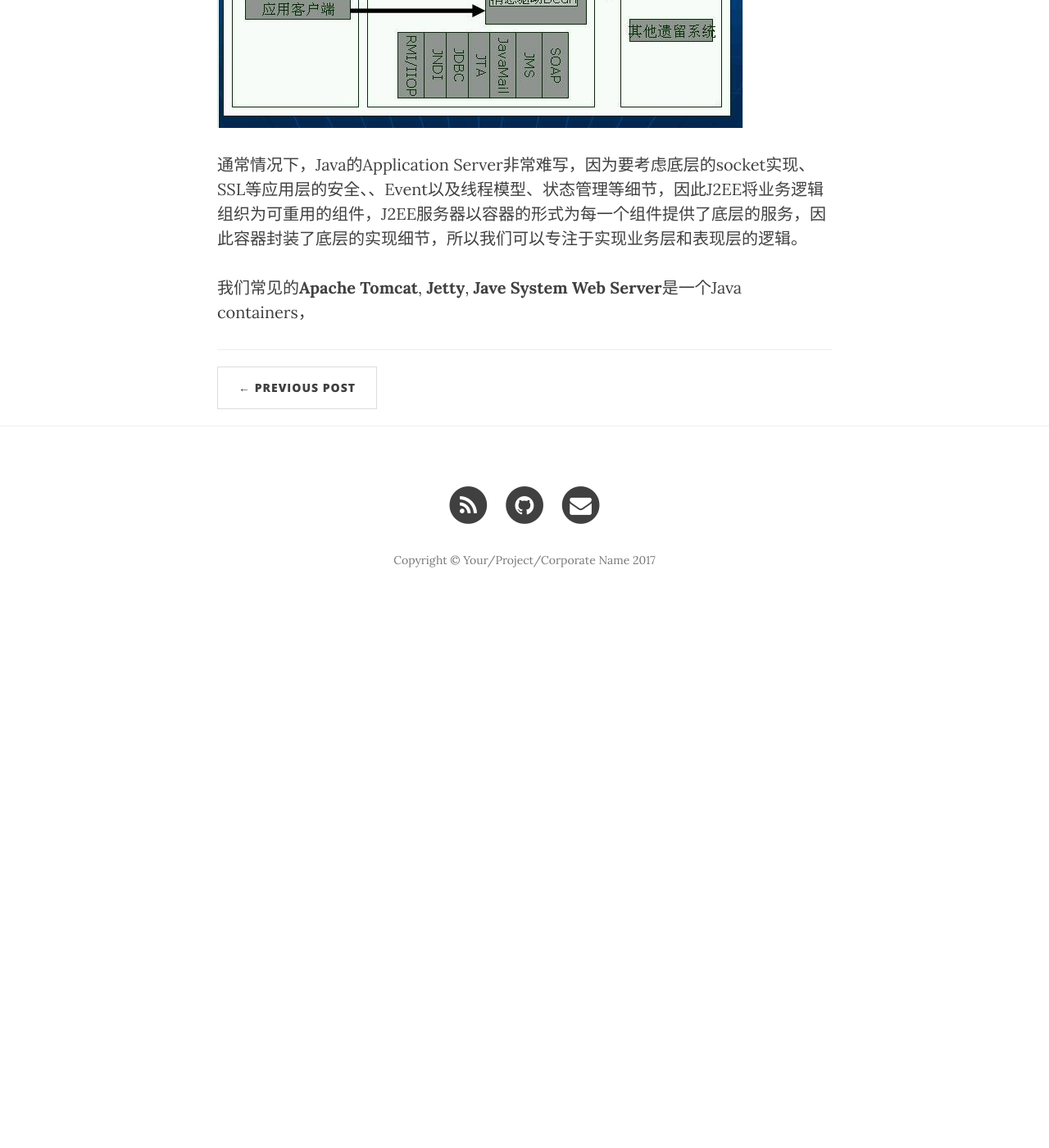
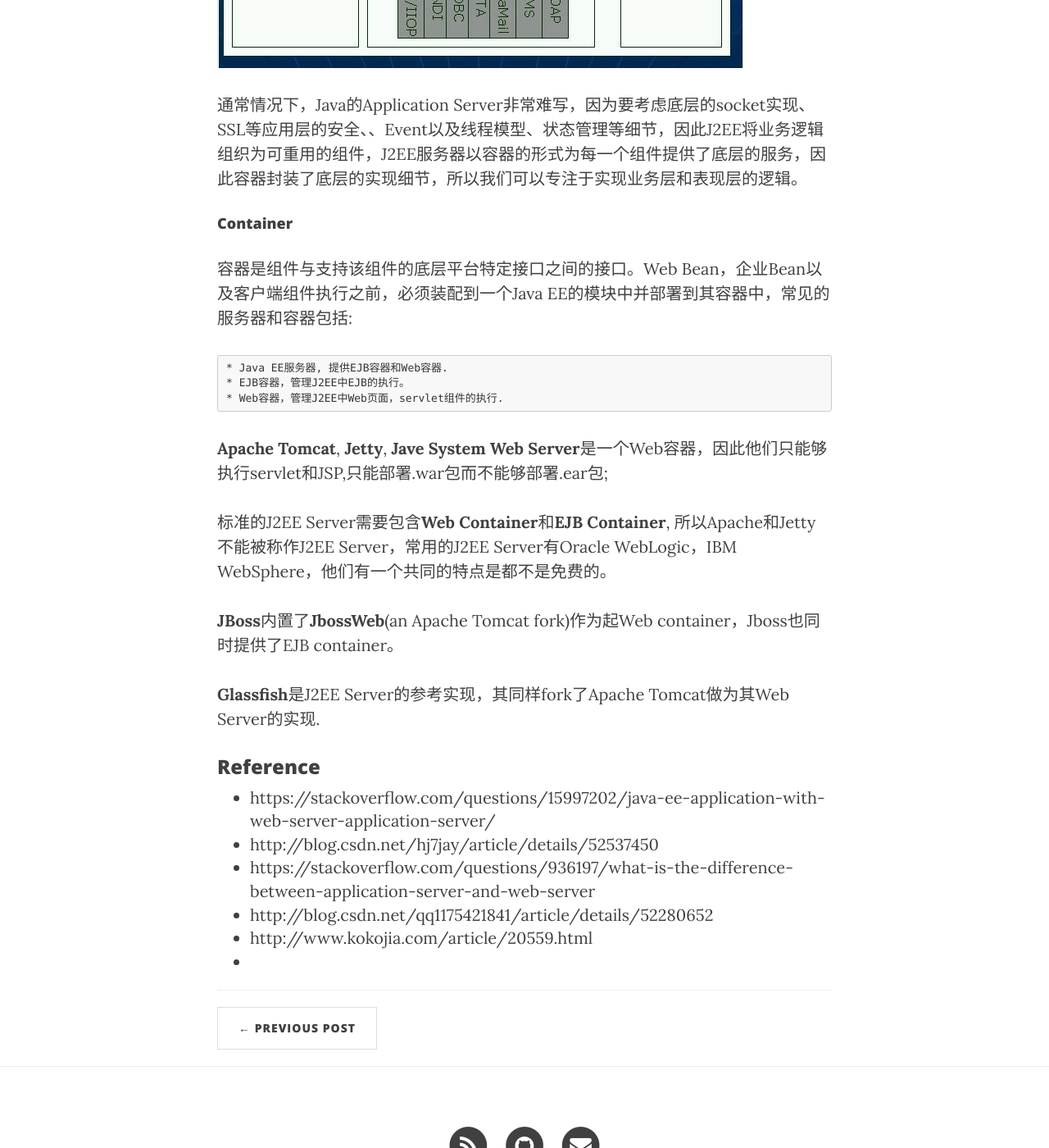
Before and after one commit to miaoxingman/miaoxingman.github.io, a Jekyll site: the page built from _posts/2017-10-05-Web-Server-vs-Application-Server.markdown, in a window 1280 px wide and 1400 px high, scrolled down 3033 px. Shown: the whole window at 82% size. Built offline with Jekyll 4.4.1, drawn with Linux system fonts in a browser that asks for light colours; nearby versions of some CDN libraries; our own code applies the rules of GitHub Pages for plain Markdown files; before the commit the page ends 3792 px from its top, so only the background shows below that; some of the changed text lies outside the part shown.

```diff
--- a/_posts/2017-10-05-Basic_Concept.markdown
+++ b/_posts/2017-10-05-Web-Server-vs-Application-Server.markdown
@@ -1,14 +1,12 @@
-## Application Service and Web Service
+## Application Server and Web Server
 
-首先比较容易搞混乱的是Server和Service的却别，我们先来看Web Server和Application Server的区别.
-### Web Server and Application Server
 Web Server和Application Server之所以被单独划分出来，应该是因为历史的原因。在Browser以及Web发展的最初阶段，Web Server就是意味着利用HTTP协议传输静态的content以及图片，HTTP1.0更是可以理解为一个文件传输协议。随着浏览器和Web技术的发展，越来越多的动态技术被发展出来，因此需要一个专门的Application Server来处理这些动态请求。现在大部分的Application Server也同时实现了Web Server的功能.
 
 Application Server和Web Server的概念不仅仅局限于Java中，在Python的Flask库中直接返回一个html的page或者js的脚本就可以理解为一个Web Server；当使用jinja2动态生成一个Page的时候就可以理解为一个Application Server。
 
 在本文中只讨论Java中的Web Server和Application Server。
 
-#### Web Server
+### Web Server
 
 Web Server 或者叫 HTTP Server ,主要用于操作Http请求，包括接受客户端的请求以及响应。它可以处理请求，也可以将请求转发至其他服务器。Web Server 一般用来处理诸如html和css等静态资源，当遇到动态资源(jsp)的时候，Web Server将请求转至Application Server去做处理。
 
@@ -18,7 +16,7 @@ Web Server 或者叫 HTTP Server ,主要用于操作Http请求，包括接受客
     <img src="{{ site.baseurl }}/img/web_server_market_shared.png" alt="Web Server market share of active site">
 </a>
 
-#### Application Server
+### Application Server
 
 Java中常用的Application Server的市场占有率如下所以，要理解各种Application Server的区别要先从J2EE Server说起。
 
@@ -34,4 +32,26 @@ J2EE是java技术不断适应和促进企业级应用过程中的产物，是使
 
 通常情况下，Java的Application Server非常难写，因为要考虑底层的socket实现、SSL等应用层的安全、、Event以及线程模型、状态管理等细节，因此J2EE将业务逻辑组织为可重用的组件，J2EE服务器以容器的形式为每一个组件提供了底层的服务，因此容器封装了底层的实现细节，所以我们可以专注于实现业务层和表现层的逻辑。
 
-我们常见的**Apache Tomcat**, **Jetty**, **Jave System Web Server**是一个Java containers，
+#### Container
+
+容器是组件与支持该组件的底层平台特定接口之间的接口。Web Bean，企业Bean以及客户端组件执行之前，必须装配到一个Java EE的模块中并部署到其容器中，常见的服务器和容器包括:
+
+	* Java EE服务器, 提供EJB容器和Web容器.
+	* EJB容器，管理J2EE中EJB的执行。
+	* Web容器，管理J2EE中Web页面，servlet组件的执行.
+
+**Apache Tomcat**, **Jetty**, **Jave System Web Server**是一个Web容器，因此他们只能够执行servlet和JSP,只能部署.war包而不能够部署.ear包;
+
+标准的J2EE Server需要包含**Web Container**和**EJB Container**, 所以Apache和Jetty不能被称作J2EE Server，常用的J2EE Server有Oracle WebLogic，IBM WebSphere，他们有一个共同的特点是都不是免费的。
+
+**JBoss**内置了**JbossWeb**(an Apache Tomcat fork)作为起Web container，Jboss也同时提供了EJB container。
+
+**Glassfish**是J2EE Server的参考实现，其同样fork了Apache Tomcat做为其Web Server的实现.
+
+### Reference
+* https://stackoverflow.com/questions/15997202/java-ee-application-with-web-server-application-server/
+* http://blog.csdn.net/hj7jay/article/details/52537450
+* https://stackoverflow.com/questions/936197/what-is-the-difference-between-application-server-and-web-server
+* http://blog.csdn.net/qq1175421841/article/details/52280652
+* http://www.kokojia.com/article/20559.html
+*
```
